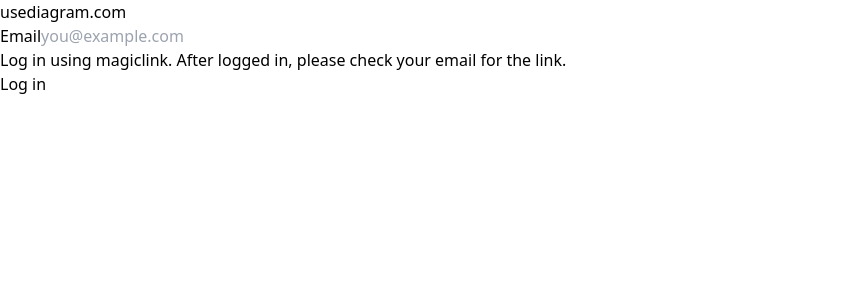
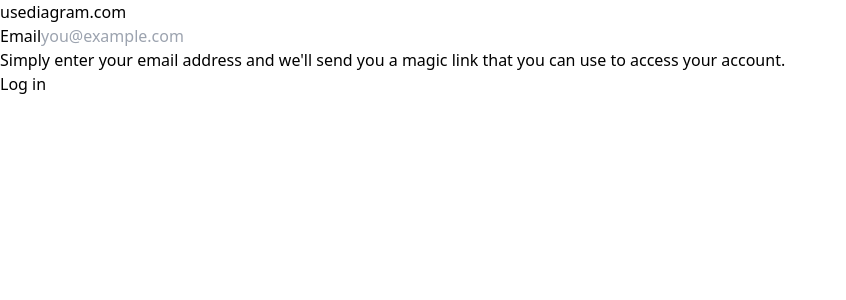
Before and after one commit to tatthien/mermaid-live-editor, a Next.js app: page /login in a window 1280 px wide. Shown: the top 300 px of the page, without its empty margins (0-846 px from the left). Built offline with nearby package versions, Linux system fonts and the light colour scheme; no server answers.

Commit message:
chore: update login form help text

```diff
--- a/src/pages/login.tsx
+++ b/src/pages/login.tsx
@@ -46,7 +46,8 @@ export default function Login() {
             />
           </div>
           <div className='mb-4 text-sm text-slate-500'>
-            Log in using magiclink. After logged in, please check your email for the link.
+            Simply enter your email address and we'll send you a magic link that you can use to access your
+            account.
           </div>
           <div>
             <button
```
